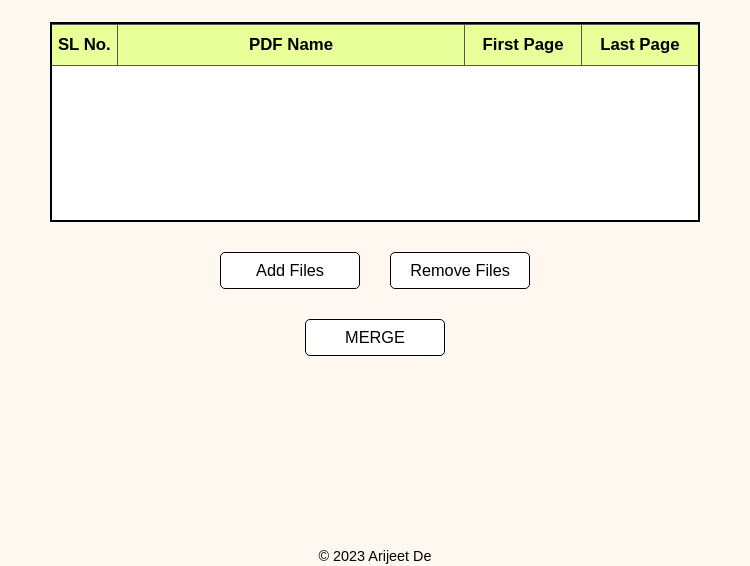
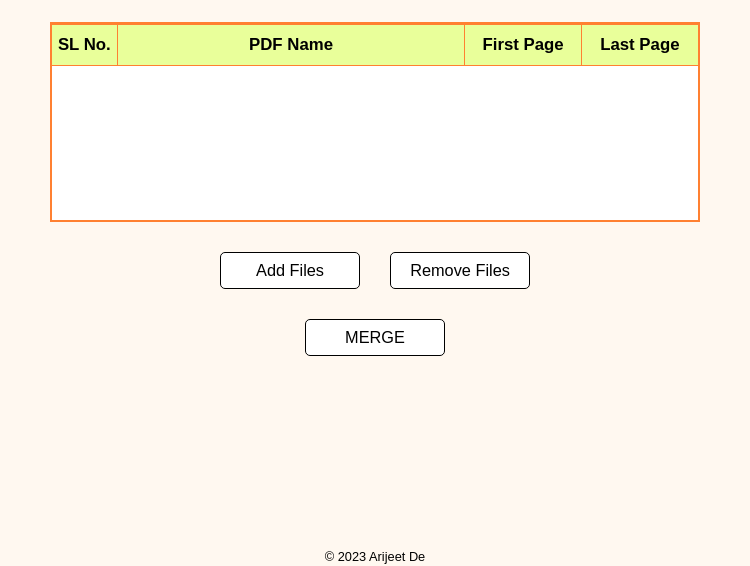
Before and after one commit to debroglie27/PDFMergerElectronJS, an Electron app: page renderer/index.html in a window 750 px wide. Shown: the part 234-800 px from the top of the page. Drawn offline with Linux system fonts and the light colour scheme; no server answers.

Commit message:
styling table container

```diff
--- a/renderer/style.css
+++ b/renderer/style.css
@@ -33,7 +33,7 @@ h1 {
 
 .table-container {
     background-color: white;
-    border: 2px solid black;
+    border: 2px solid rgb(255, 128, 49);
     width: 650px;
     min-height: 200px;
     max-height: 300px;
@@ -52,8 +52,8 @@ h1 {
 }
 
 .row-container {
-    border-top: 1px solid #555555;
-    border-bottom: 1px solid #555555;
+    border-top: 1px solid rgb(255, 128, 49);
+    border-bottom: 1px solid rgb(255, 128, 49);
     width: 100%;
     display: flex;
     align-items: center;
@@ -77,14 +77,14 @@ h1 {
 }
 
 .row-container .pdf-name {
-    border-left: 1px solid #555555;
-    border-right: 1px solid #555555;
+    border-left: 1px solid rgb(255, 128, 49);
+    border-right: 1px solid rgb(255, 128, 49);
     flex-basis: 54%;
     padding: 10px 5px;
 }
 
 .row-container .first-page {
-    border-right: 1px solid #555555;
+    border-right: 1px solid rgb(255, 128, 49);
     flex-basis: 18%;
 }
 
@@ -136,7 +136,7 @@ button {
 
 
 .copyright {
-    font-size: 0.9rem;
+    font-size: 0.8rem;
     margin-bottom: 2px;
 }
 
```
